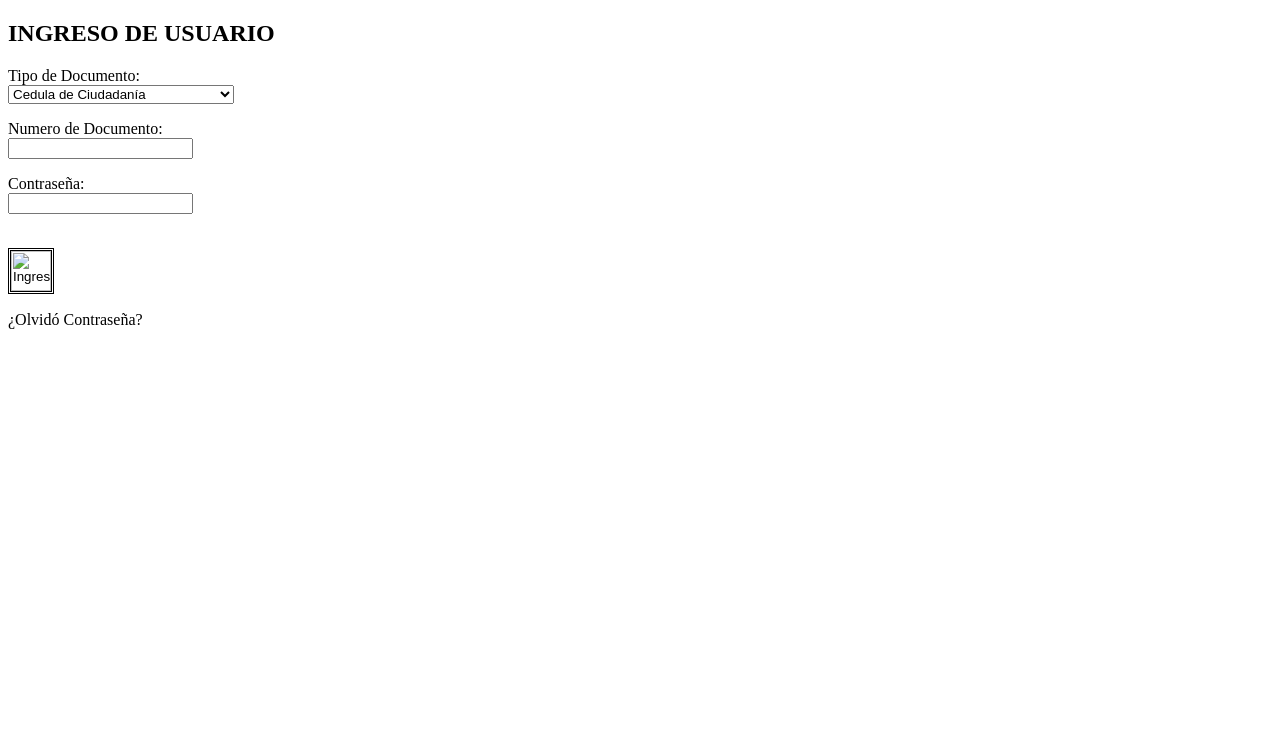
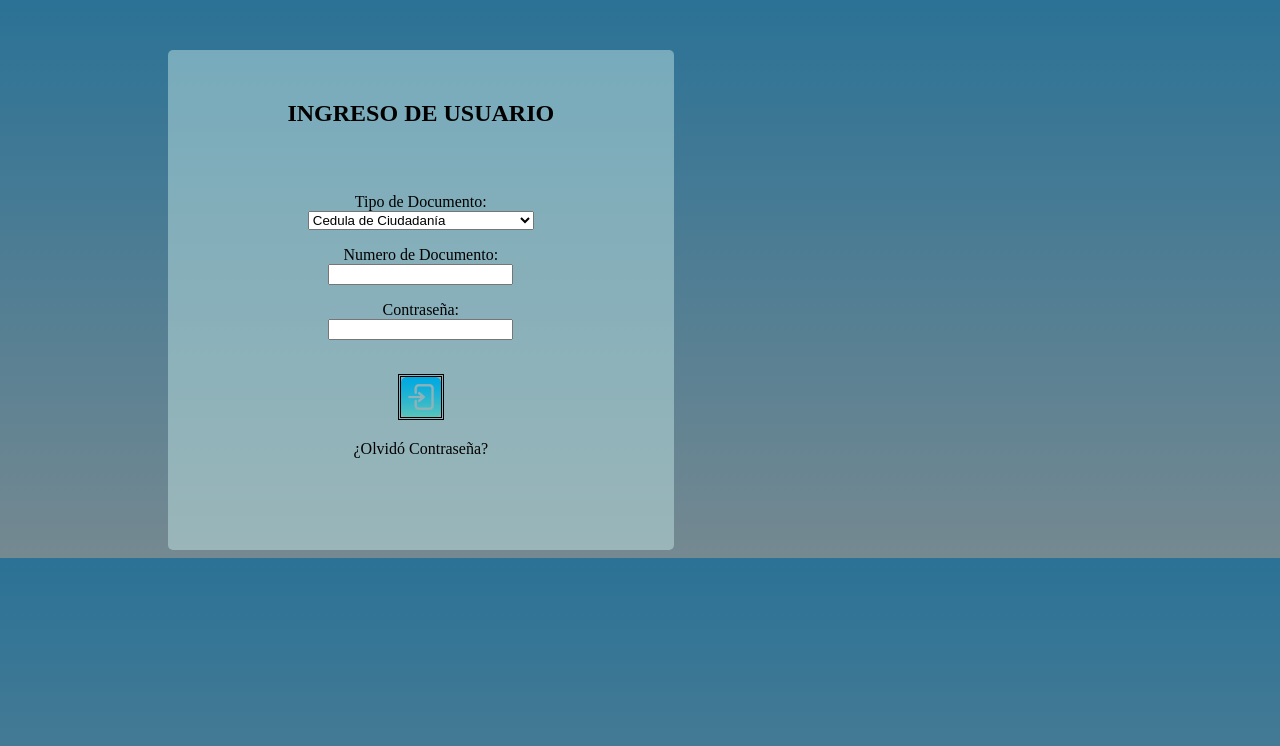
Before and after one commit to johahm/App-Web-cajahorro, a plain HTML site: page ingreso.html in a window 1280 px wide. Drawn offline with Linux system fonts and the light colour scheme; the site is published under a folder, as on GitHub Pages, so addresses that start at the root find nothing.

Commit message:
Update ingreso.html

```diff
--- a/ingreso.html
+++ b/ingreso.html
@@ -4,7 +4,7 @@
     <meta charset="UTF-8">
     <meta http-equiv="X-UA-Compatible" content="IE=edge">
     <meta name="viewport" content="width=device-width, initial-scale=1.0">
-    <link rel="stylesheet" href="/css/ingreso.css">
+    <link rel="stylesheet" href="css/ingreso.css">
     <title>Ingreso de Usuario</title>
 </head>
 <body>
@@ -33,7 +33,7 @@
              <input type="" name="contraseña">
           </p>
           <br>
-          <input type="image" src="/img/ingresar.png" style="border: double;" height="40" width="40" title="Ingresar"/>
+          <input type="image" src="img/ingresar.png" style="border: double;" height="40" width="40" title="Ingresar"/>
 
 
       </form>
```
